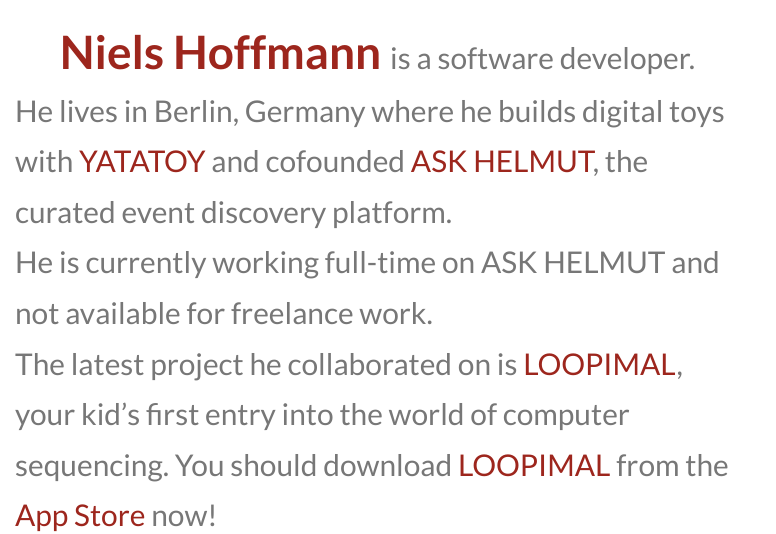
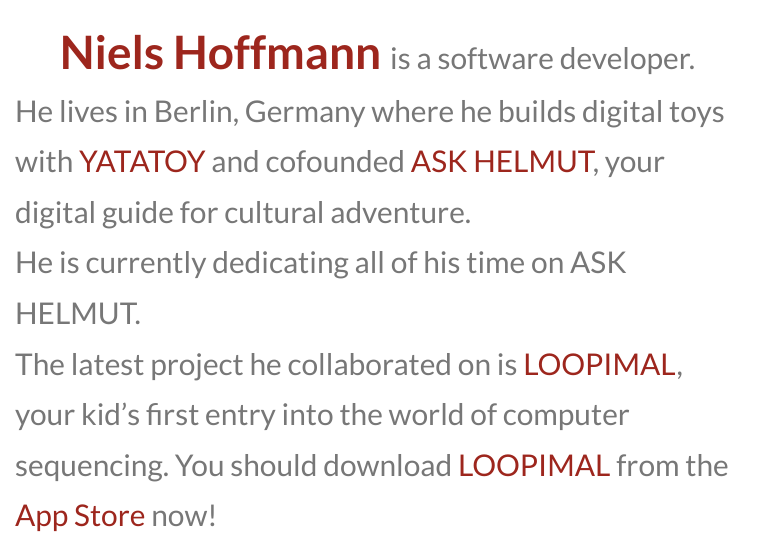
Before and after one commit to nhoffmann/nhoffmann.github.com, a Jekyll site: the page built from index.html, in a window 1280 px wide, cut to the strip 0-534 px from the top of the page. Shown: the whole strip, without its empty margins (0-776 px from the left). Built offline with Jekyll 4.4.1, drawn with Linux system fonts in a browser that asks for light colours; some web fonts are replaced; Markdown is read by kramdown in place of the engine named in the settings; the list of posts is cut into pages by our own code.

Commit message:
Update dependencies

```diff
--- a/index.html
+++ b/index.html
@@ -11,9 +11,9 @@
         {{page.title}}
       </a>
       <small>
-      is a software developer. He lives in Berlin, Germany where he builds digital toys with <a href="http://www.yatatoy.com">YATATOY</a> and cofounded <a href="https://askhelmut.com">ASK HELMUT</a>, the curated event discovery platform.
+      is a software developer. He lives in Berlin, Germany where he builds digital toys with <a href="http://www.yatatoy.com">YATATOY</a> and cofounded <a href="https://askhelmut.com">ASK HELMUT</a>, your digital guide for cultural adventure.
       <br>
-      He is currently working full-time on ASK HELMUT and not available for freelance work.
+      He is currently dedicating all of his time on ASK HELMUT.
       <br>
       The latest project he collaborated on is <a href="http://www.yatatoy.com/loopimal">LOOPIMAL</a>, your kid’s first entry into the world of computer sequencing. You should download <a href="http://www.yatatoy.com/loopimal">LOOPIMAL</a> from the <a href="https://itunes.apple.com/de/app/loopimal/id964743113">App Store</a> now!
       <br>
@@ -21,6 +21,6 @@
     </small>
     </h1>
 
-    <h3><a href="mailto:niels@zentralmaschine.net"  title="Write me an email!"><span class="icon">&#9993;</span> niels@zentralmaschine.net</a></h3>
+    <h3><a href="mailto:niels@zentralmaschine.net"  title="Write an email!"><span class="icon">&#9993;</span> niels@zentralmaschine.net</a></h3>
   </div>
 </div>
```
Also changed, not shown: Gemfile.lock.
